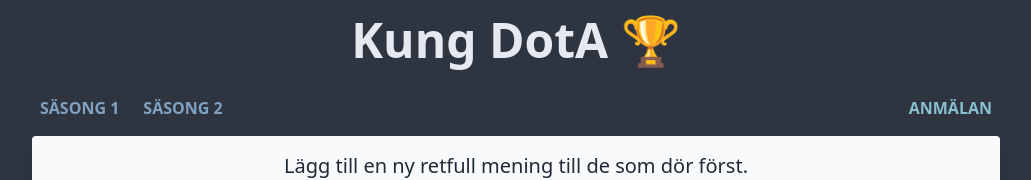
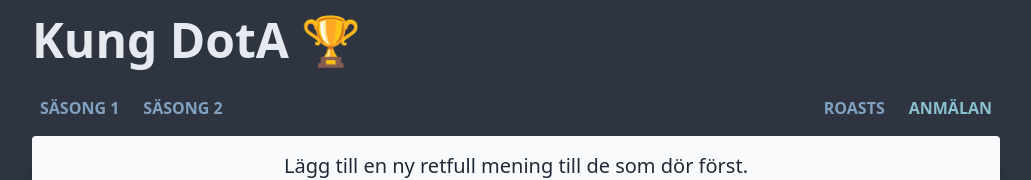
Before and after one commit to jadlers/bollsvenskan, a React (Create React App) app: page /add-fb-phrase in a window 1280 px wide. Shown: the top 180 px of the page, without its empty margins (124-1155 px from the left). Built offline with nearby package versions, Linux system fonts and the light colour scheme; no server answers.

Commit message:
Break out Nav and add roasts link

```diff
--- a/src/App.js
+++ b/src/App.js
@@ -1,10 +1,9 @@
 import React, { useEffect, useState } from "react";
-import { Router, navigate } from "@reach/router";
+import { Router } from "@reach/router";
 
 import { SnackbarContextProvider } from "./SnackbarContext";
-import Button from "@material-ui/core/Button";
-import Typography from "@material-ui/core/Typography";
 
+import Nav from "./components/Nav";
 import CreateBalancedTeams from "./components/CreateBalancedTeams";
 import EloGraph from "./components/EloGraph";
 import LeagueOverview from "./components/LeagueOverview";
@@ -17,10 +16,6 @@ function App() {
   const baseUrl = process.env.REACT_APP_API_URL;
   const [matches, setMatches] = useState([]);
   const [players, setPlayers] = useState([]);
-  const [pollUrl, setPollUrl] = useState(
-    // Default to document with all links
-    "http://nextcloud.jacobadlers.com/index.php/s/nntLtmeAFytc3SW"
-  );
 
   useEffect(() => {
     const fetchAllMatches = async () => {
@@ -84,40 +79,7 @@ function App() {
       }}
     >
       <SnackbarContextProvider>
-        <h1
-          className="text-5xl text-center text-nord-5 font-semibold cursor-pointer mb-6"
-          onClick={() => navigate("/")}
-        >
-          Kung DotA{" "}
-          <span role="img" aria-label="Trophy">
-            🏆
-          </span>
-        </h1>
-        {/* Container */}
-        <div className="flex justify-between my-2">
-          <div>
-            <button
-              className="font-bold uppercase p-2 text-nord-9 hover:bg-nord-2 rounded mr-2"
-              onClick={() => navigate("/league/2/0")}
-            >
-              Säsong 1
-            </button>
-            <button
-              className="font-bold uppercase p-2 text-nord-9 hover:bg-nord-2 rounded"
-              onClick={() => navigate("/league/2/1")}
-            >
-              Säsong 2
-            </button>
-          </div>
-          <a
-            className="font-bold uppercase p-2 text-nord-8 hover:bg-nord-2 rounded"
-            href={pollUrl}
-            target="_blank"
-            rel="noopener noreferrer"
-          >
-            Anmälan
-          </a>
-        </div>
+        <Nav />
         <Router>
           <LeagueOverview path="/" matches={matches} players={players} />
           {/* Show table from specific league */}
--- /dev/null
+++ b/src/components/Nav.jsx
@@ -0,0 +1,83 @@
+import React, { useEffect, useState } from "react";
+import { navigate } from "@reach/router";
+
+function Nav() {
+  const baseUrl = process.env.REACT_APP_API_URL;
+  const [pollUrl, setPollUrl] = useState(
+    // Default to document with all links
+    "http://nextcloud.jacobadlers.com/index.php/s/nntLtmeAFytc3SW"
+  );
+
+  useEffect(() => {
+    const fetchSignupLinks = async () => {
+      try {
+        const res = await fetch(`${baseUrl}/dota-signup`);
+        if (!res.ok) {
+          return;
+        }
+
+        const body = await res.json();
+        if (body.currentPollUrl !== "") {
+          setPollUrl(body.currentPollUrl);
+        }
+      } catch (err) {
+        console.log(err);
+      }
+    };
+
+    if (process.env.NODE_ENV !== "development") {
+      console.log("Fetching polls");
+      fetchSignupLinks();
+    }
+  }, [baseUrl]);
+  return (
+    <nav>
+      {/* Container */}
+      <h1
+        className="text-5xl text-center lg:text-left text-nord-5 font-semibold cursor-pointer mb-6"
+        onClick={() => navigate("/")}
+      >
+        Kung DotA{" "}
+        <span role="img" aria-label="Trophy">
+          🏆
+        </span>
+      </h1>
+      <div className="flex flex-col lg:justify-between items-center lg:flex-row my-2">
+        {/* Seasons */}
+        <div>
+          <button
+            className="font-bold uppercase p-2 text-nord-9 hover:bg-nord-2 rounded mr-2"
+            onClick={() => navigate("/league/2/0")}
+          >
+            Säsong 1
+          </button>
+          <button
+            className="font-bold uppercase p-2 text-nord-9 hover:bg-nord-2 rounded"
+            onClick={() => navigate("/league/2/1")}
+          >
+            Säsong 2
+          </button>
+        </div>
+        {/* Other pages */}
+        <div>
+          <button
+            className="font-bold uppercase p-2 text-nord-9 hover:bg-nord-2 rounded mr-2"
+            onClick={() => navigate("/add-fb-phrase")}
+          >
+            Roasts
+          </button>
+          <a
+            className="font-bold uppercase p-2 text-nord-8 hover:bg-nord-2 rounded"
+            href={pollUrl}
+            target="_blank"
+            rel="noopener noreferrer"
+          >
+            Anmälan
+          </a>
+        </div>
+      </div>
+    </nav>
+  );
+}
+
+export default Nav;
```
